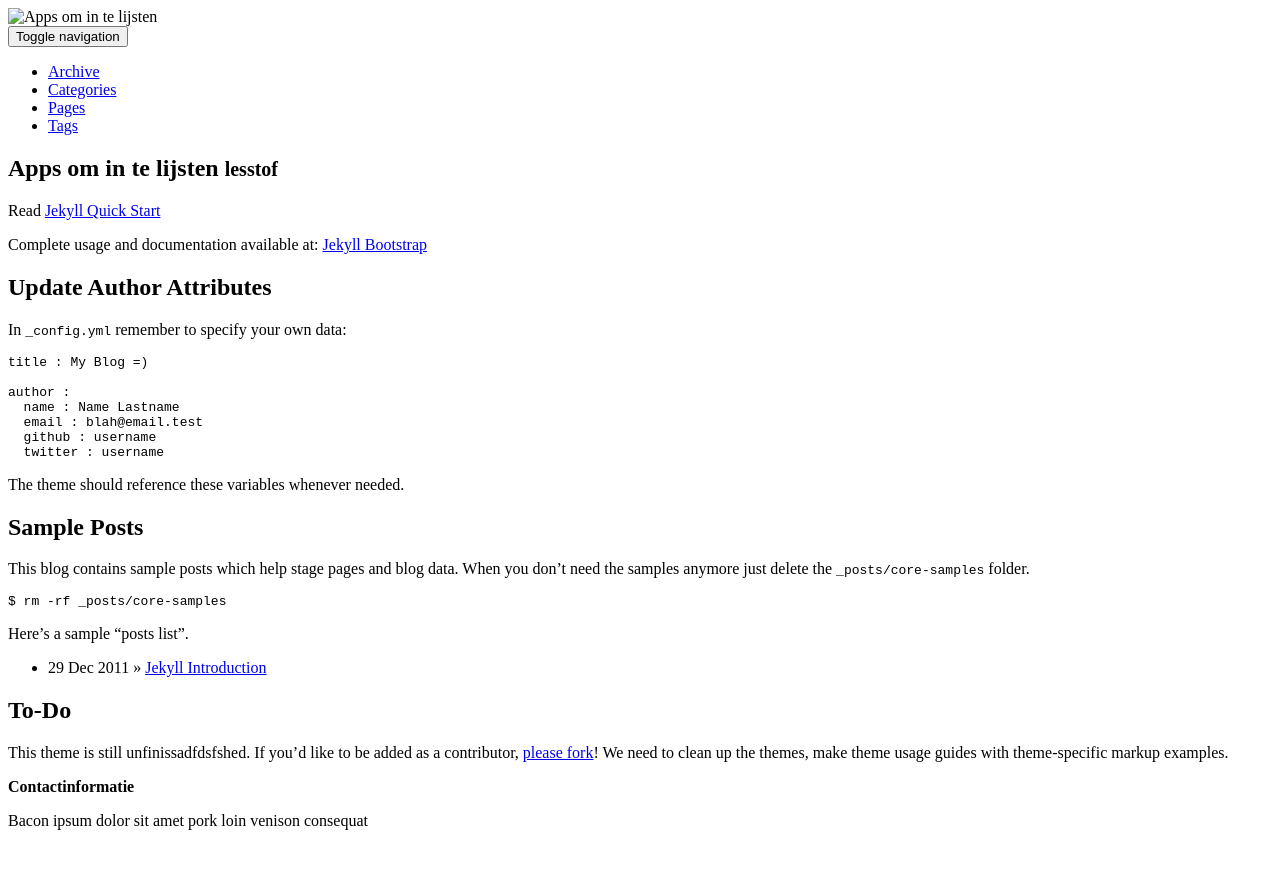
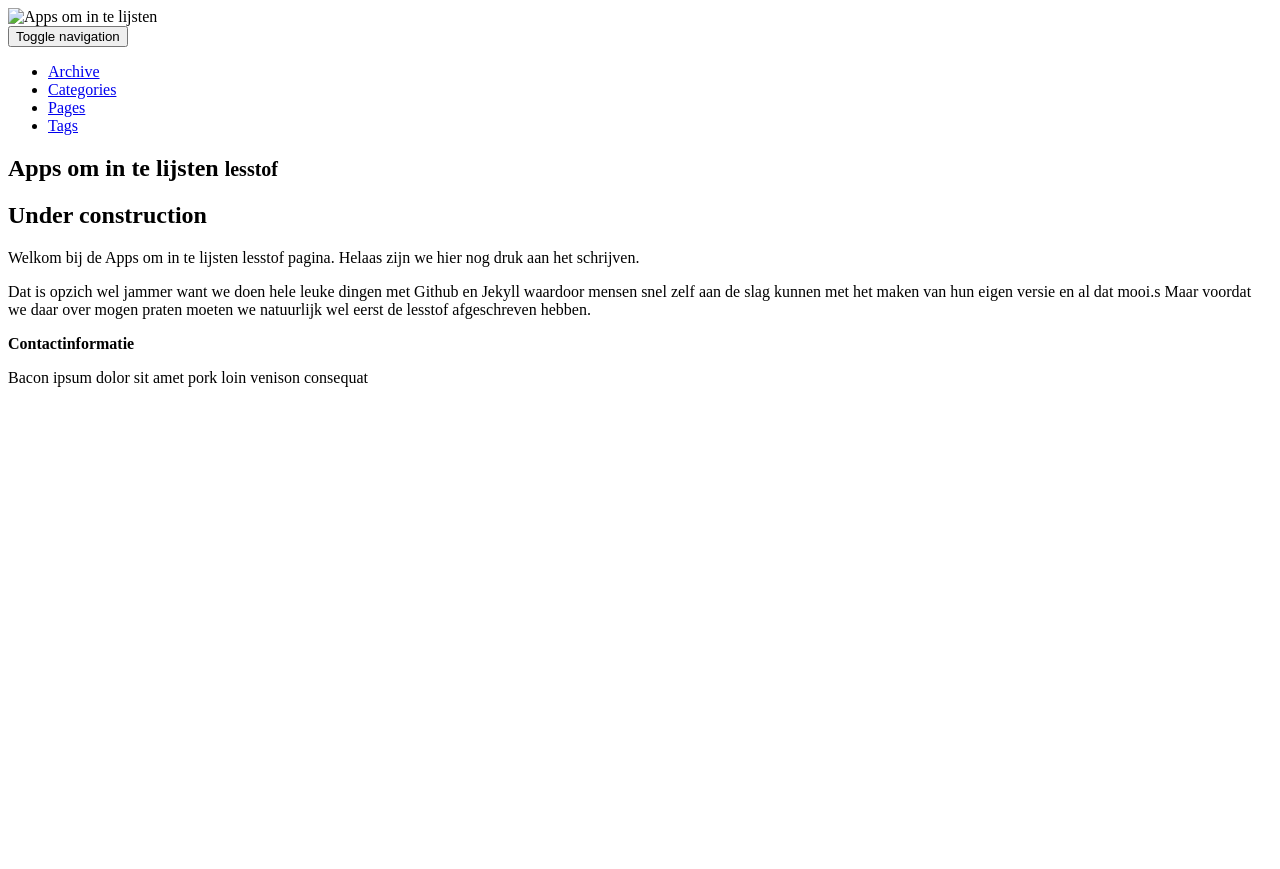
Before and after one commit to SETUPUTRECHT/appsomintelijsten, a Jekyll site: the page built from index.md, in a window 1280 px wide. Shown: the top 869 px of the page. Built offline with Jekyll 4.4.1, drawn with Linux system fonts in a browser that asks for light colours.

Commit message:
under construction message

```diff
--- a/index.md
+++ b/index.md
@@ -5,40 +5,7 @@ tagline: lesstof
 ---
 {% include JB/setup %}
 
-Read [Jekyll Quick Start](http://jekyllbootstrap.com/usage/jekyll-quick-start.html)
+## Under construction
+Welkom bij de Apps om in te lijsten lesstof pagina. Helaas zijn we hier nog druk aan het schrijven.
 
-Complete usage and documentation available at: [Jekyll Bootstrap](http://jekyllbootstrap.com)
-
-## Update Author Attributes
-
-In `_config.yml` remember to specify your own data:
-
-    title : My Blog =)
-
-    author :
-      name : Name Lastname
-      email : blah@email.test
-      github : username
-      twitter : username
-
-The theme should reference these variables whenever needed.
-
-## Sample Posts
-
-This blog contains sample posts which help stage pages and blog data.
-When you don't need the samples anymore just delete the `_posts/core-samples` folder.
-
-    $ rm -rf _posts/core-samples
-
-Here's a sample "posts list".
-
-<ul class="posts">
-  {% for post in site.posts %}
-    <li><span>{{ post.date | date_to_string }}</span> &raquo; <a href="{{ BASE_PATH }}{{ post.url }}">{{ post.title }}</a></li>
-  {% endfor %}
-</ul>
-
-## To-Do
-
-This theme is still unfinissadfdsfshed. If you'd like to be added as a contributor, [please fork](http://github.com/plusjade/jekyll-bootstrap)!
-We need to clean up the themes, make theme usage guides with theme-specific markup examples.
+Dat is opzich wel jammer want we doen hele leuke dingen met Github en Jekyll waardoor mensen snel zelf aan de slag kunnen met het maken van hun eigen versie en al dat mooi.s Maar voordat we daar over mogen praten moeten we natuurlijk wel eerst de lesstof afgeschreven hebben.
```
